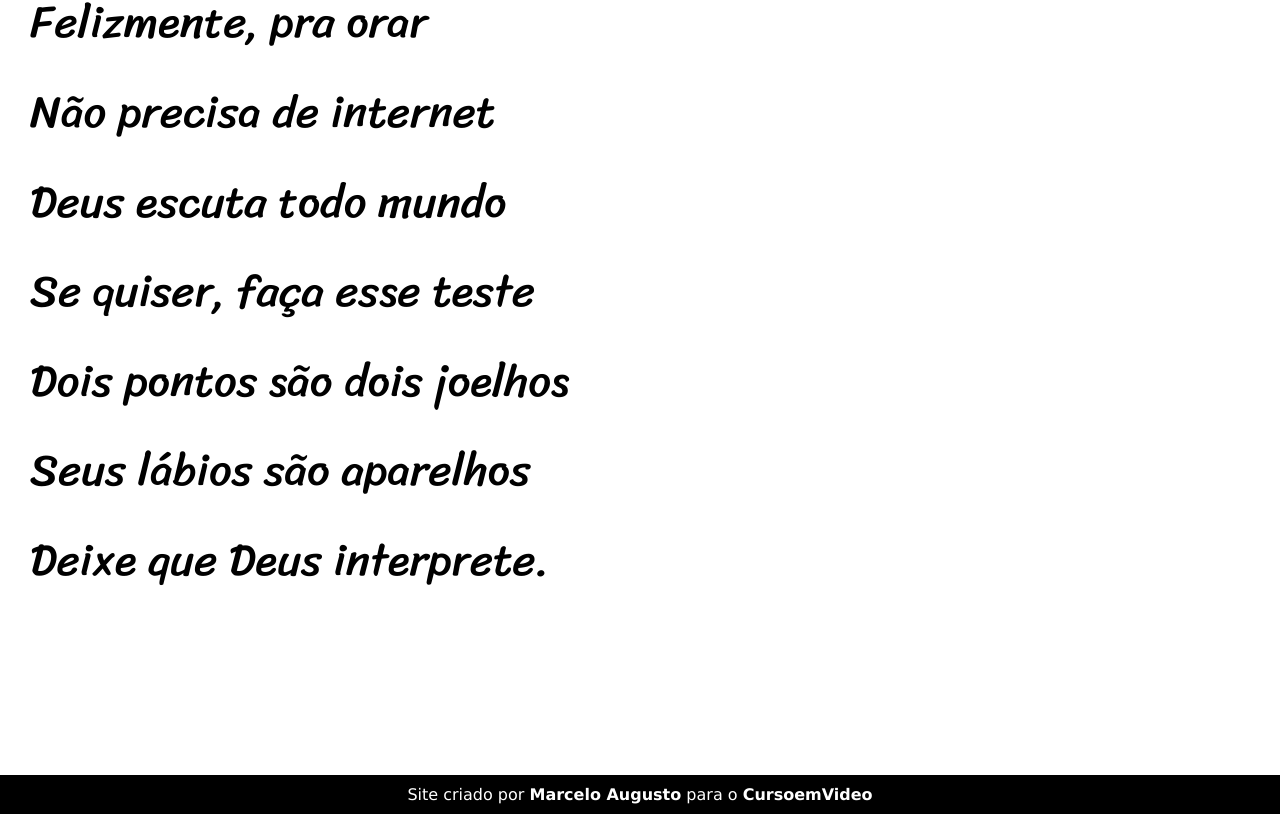
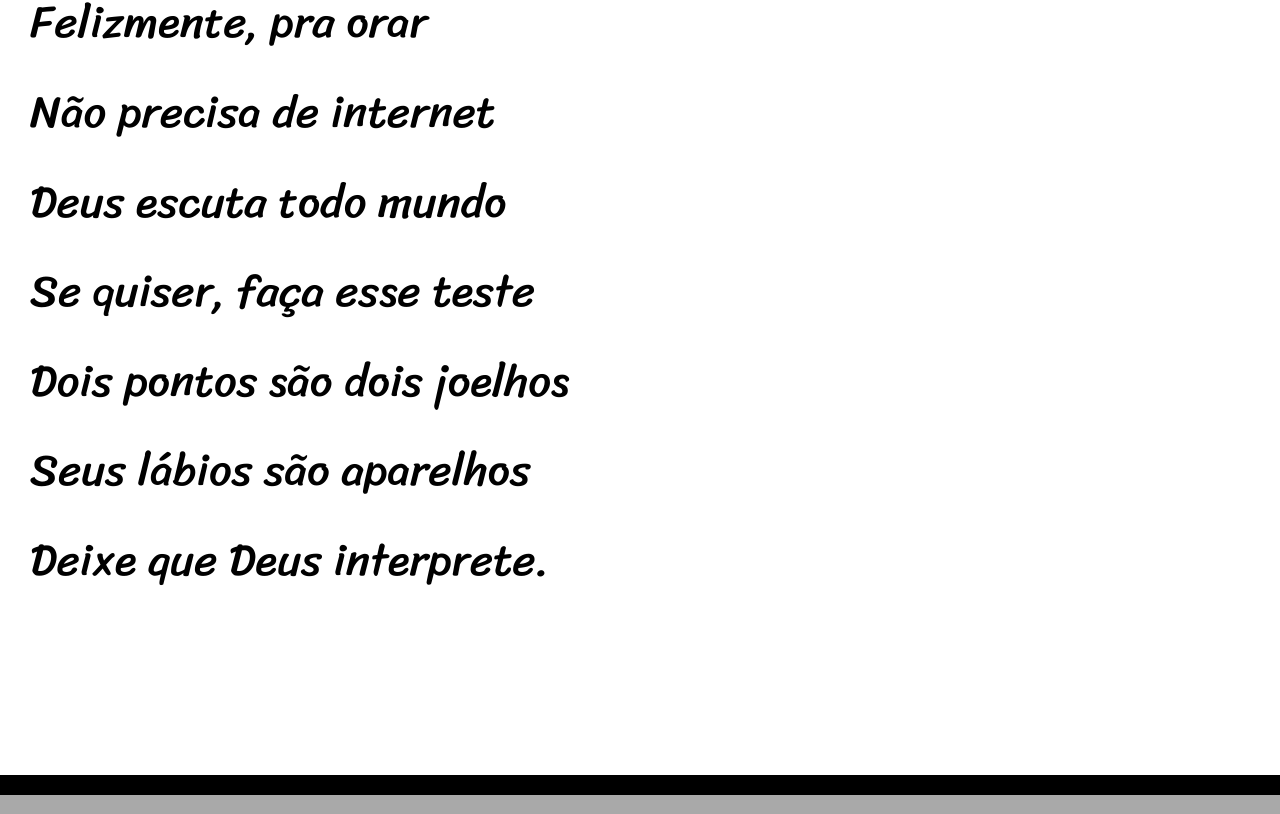
Before and after one commit to Augustto366/projeto-cordel, a plain HTML site: page index.html in a window 1280 px wide. Shown: the part 6218-7032 px from the top of the page. Drawn offline with Linux system fonts and the light colour scheme.

Commit message:
Remoção de rodapé

```diff
--- a/index.html
+++ b/index.html
@@ -95,7 +95,7 @@
     </section>
 
     <footer>
-        <p>Site criado por <a href="https://github.com/Augustto366" target="_blank">Marcelo Augusto</a> para o <a href="https://www.cursoemvideo.com" target="_blank">CursoemVideo</a></p>
+
     </footer>
 </body>
 </html>
```
